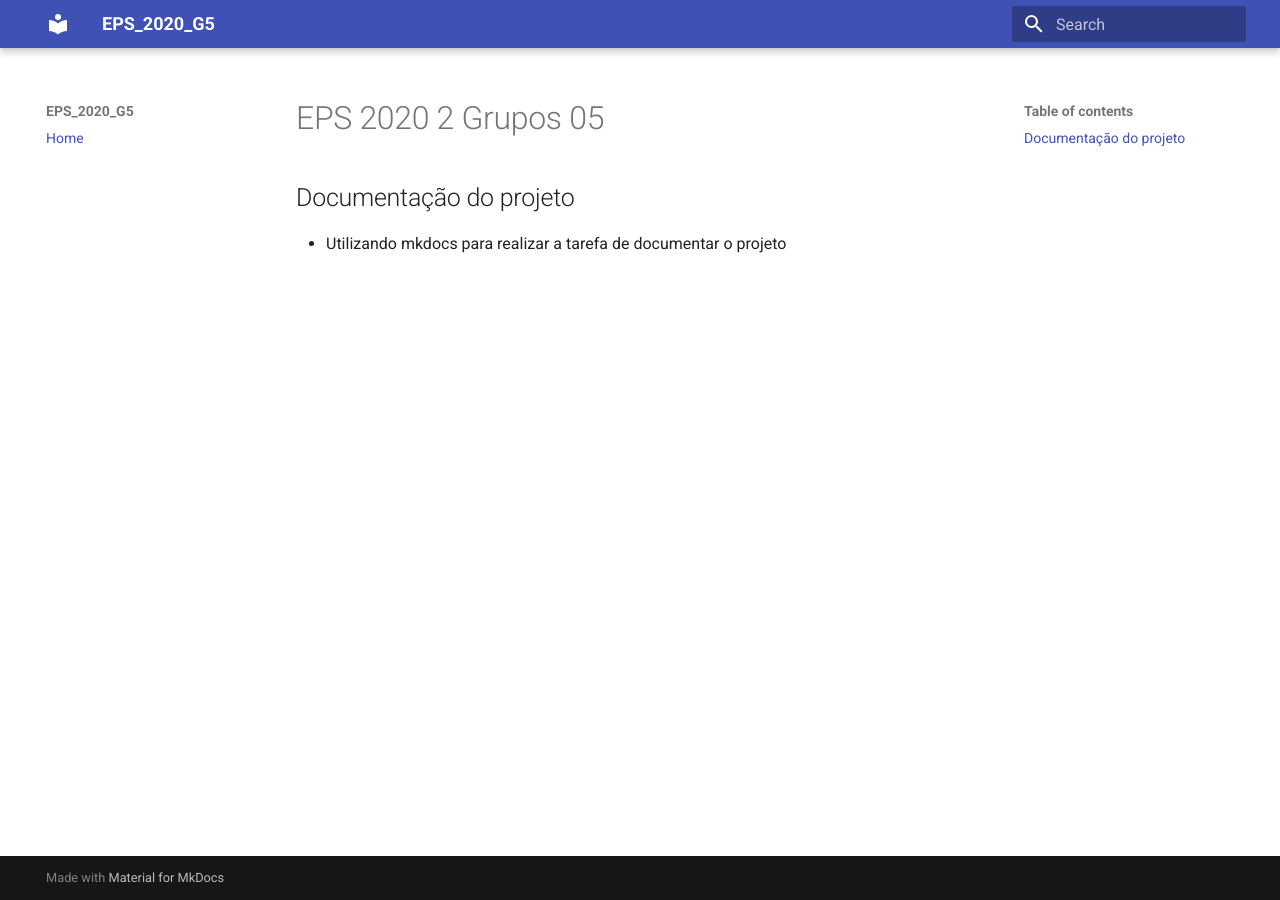
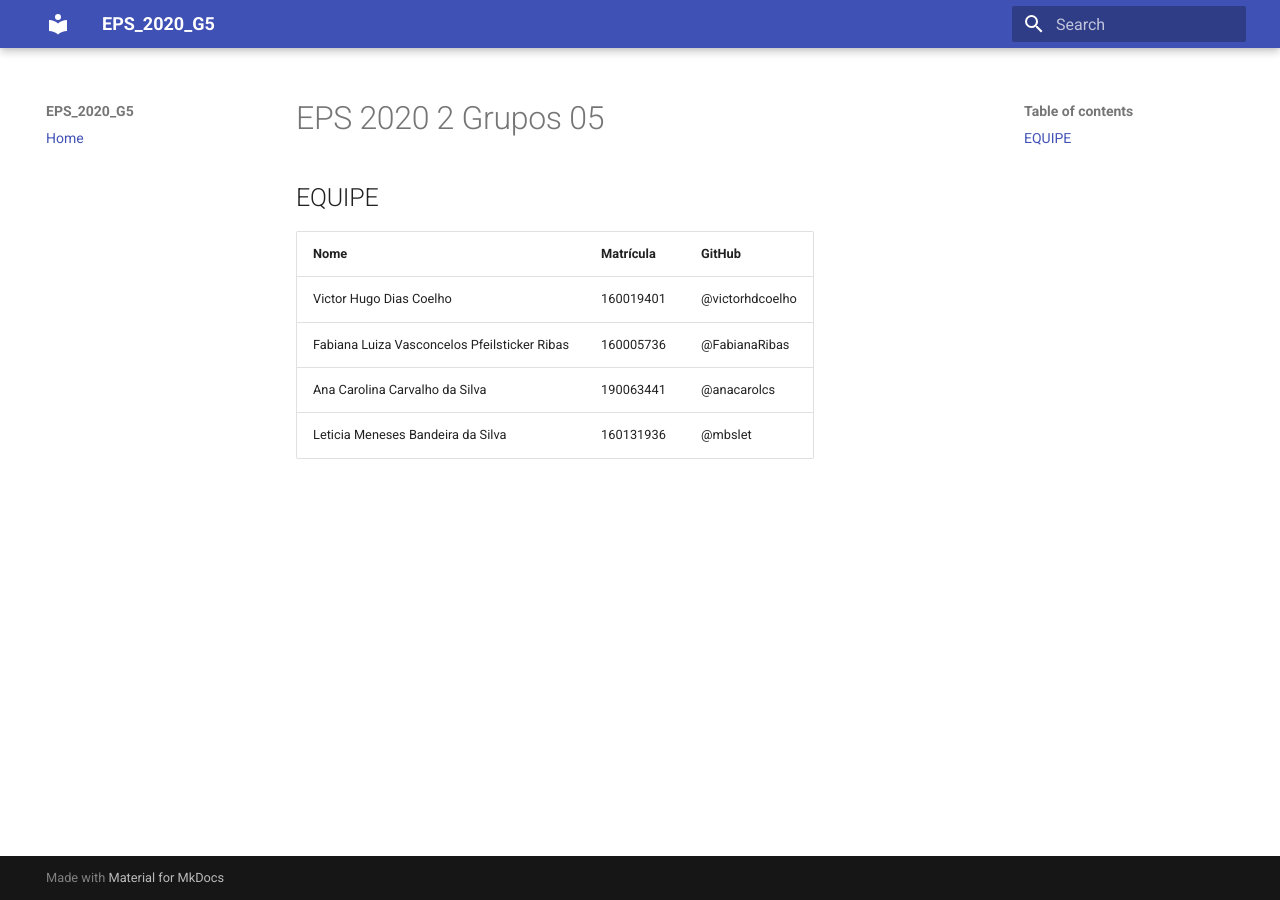
Before and after one commit to fga-eps-mds/2020.2-Violeta-Documentacao, an MkDocs documentation site: the page built from docs/index.md, in a window 1280 px wide. Built offline with MkDocs 1.6.1 and Material for MkDocs 9.7.7, drawn with Linux system fonts in a browser that asks for light colours.

Commit message:
Update main page

```diff
--- a/docs/index.md
+++ b/docs/index.md
@@ -1,4 +1,10 @@
 # EPS 2020 2 Grupos 05
 
-## Documentação do projeto
-* Utilizando mkdocs para realizar a tarefa de documentar o projeto
+## EQUIPE
+
+|Nome|Matrícula|GitHub|
+|---|---|---|
+|Victor Hugo Dias Coelho| 160019401|@victorhdcoelho|
+|Fabiana Luiza Vasconcelos Pfeilsticker Ribas|160005736|@FabianaRibas|
+|Ana Carolina Carvalho da Silva|190063441|@anacarolcs|
+|Leticia Meneses Bandeira da Silva|160131936|@mbslet|
```
